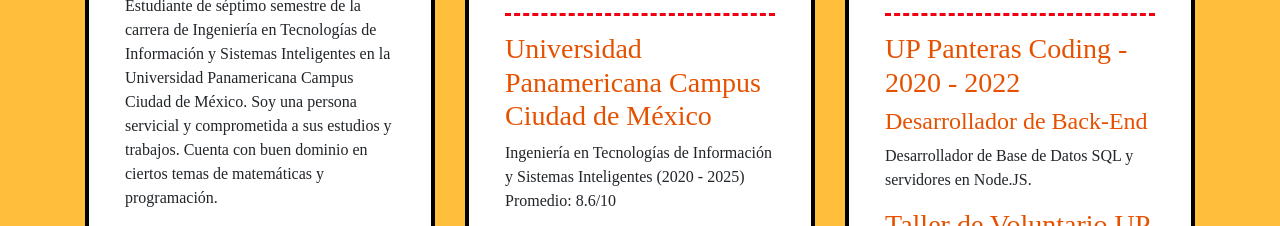
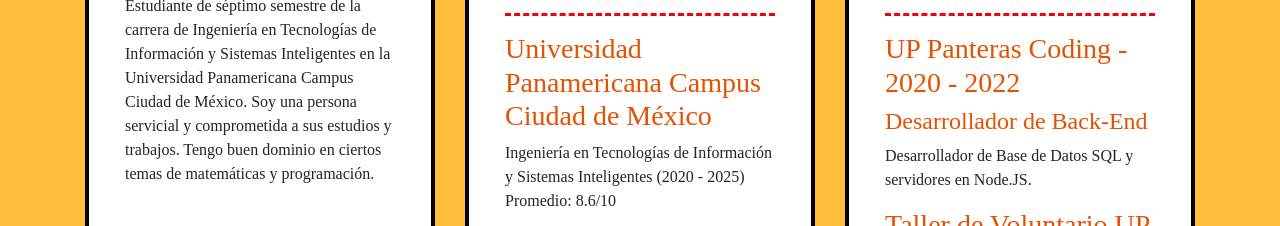
Before and after one commit to RaulGustavo/raulgustavo.github.io, a plain HTML site: page pages/cv.html in a window 1280 px wide. Shown: the part 535-761 px from the top of the page. Drawn offline with nearby package versions, Linux system fonts and the light colour scheme.

Commit message:
Update cv.html

```diff
--- a/pages/cv.html
+++ b/pages/cv.html
@@ -76,10 +76,10 @@
             <h2>👨‍💻 Perfil Personal</h2>
             <hr class="type1" />
             <p>
-              Estudiante de séptimo semestre de la carrera de Ingeniería en Tecnologías de Información y
-              Sistemas Inteligentes en la Universidad Panamericana Campus Ciudad de México. Soy una
-              persona servicial y comprometida a sus estudios y trabajos. Cuenta con buen dominio
-              en ciertos temas de matemáticas y programación.
+              Estudiante de séptimo semestre de la carrera de Ingeniería en Tecnologías de Información
+              y Sistemas Inteligentes en la Universidad Panamericana Campus Ciudad de México. Soy una
+              persona servicial y comprometida a sus estudios y trabajos. Tengo buen dominio en
+              ciertos temas de matemáticas y programación.
             </p>
           </div>
           <br />
```
